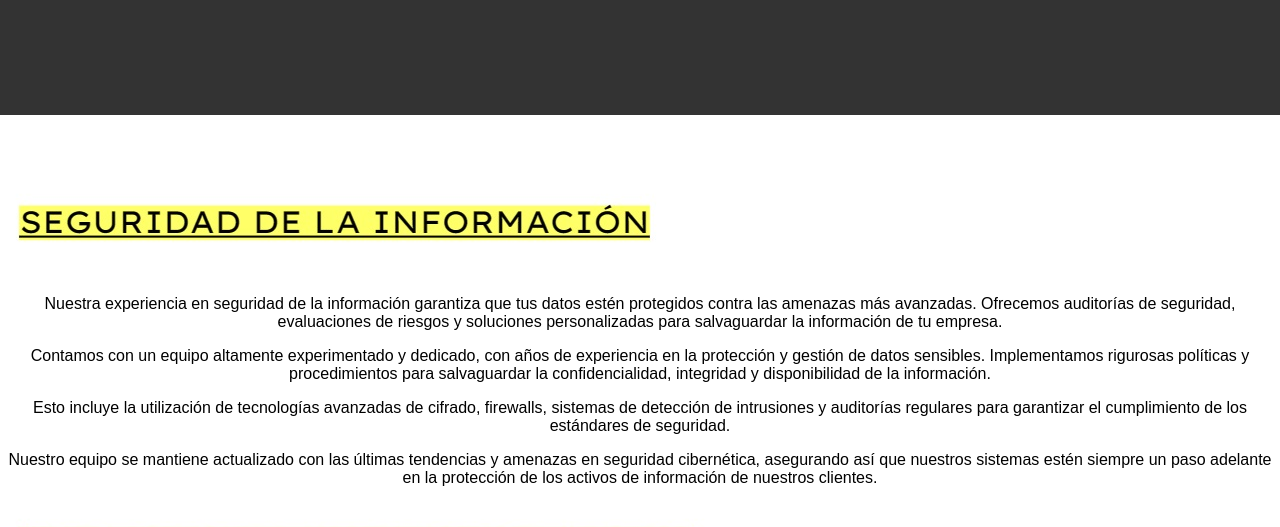
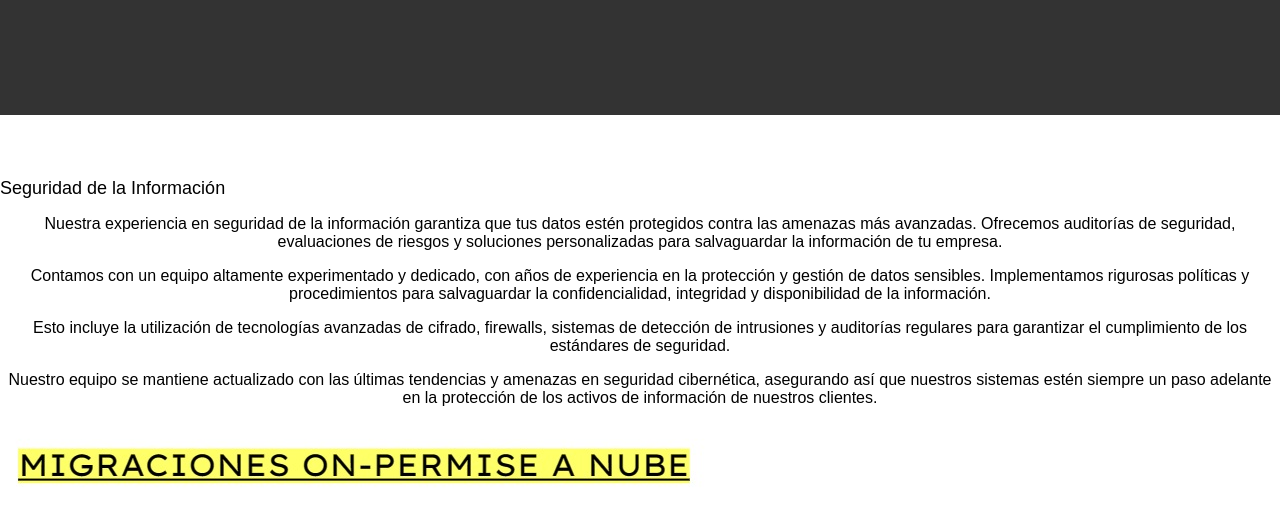
Before and after one commit to german-oddo/tresdata, a plain HTML site: page index.html in a window 1280 px wide. Shown: the part 229-756 px from the top of the page. Drawn offline with Linux system fonts and the light colour scheme.

Commit message:
Update index.html

```diff
--- a/index.html
+++ b/index.html
@@ -29,7 +29,7 @@
     <section id="services">
         <h2></h2>
         <ul>
-            <li><img src="images/seginfo3d.jpg"/></li>
+            <li> <!-- <img src="images/seginfo3d.jpg"/> --> Seguridad de la Información</li>
             <p>Nuestra experiencia en seguridad de la información garantiza que tus datos estén protegidos contra las amenazas más avanzadas. Ofrecemos auditorías de seguridad, evaluaciones de riesgos y soluciones personalizadas para salvaguardar la información de tu empresa.</p>
             <p>Contamos con un equipo altamente experimentado y dedicado, con años de experiencia en la protección y gestión de datos sensibles. Implementamos rigurosas políticas y procedimientos para salvaguardar la confidencialidad, integridad y disponibilidad de la información.</p>
             <p>Esto incluye la utilización de tecnologías avanzadas de cifrado, firewalls, sistemas de detección de intrusiones y auditorías regulares para garantizar el cumplimiento de los estándares de seguridad.</p>
```
